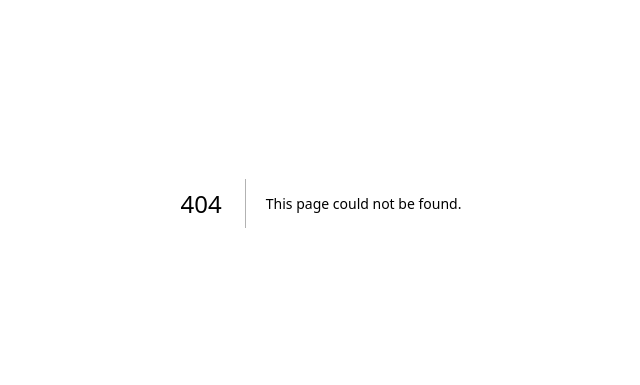
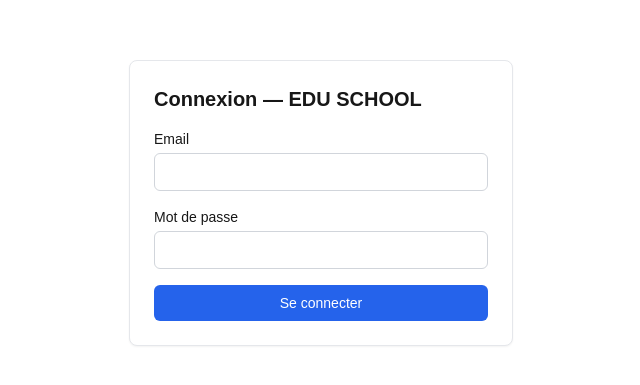
Before and after one commit to romain4-landry/Edu-school, a Next.js app: page /login in a window 1280 px wide. Before the commit this address had no page. Shown: the part 197-582 px from the top of the page, without its empty margins (319-959 px from the left). Built offline with nearby package versions, Linux system fonts and the light colour scheme.

Commit message:
NextAuth: authentification credentials + middleware RBAC

```diff
--- a/package.json
+++ b/package.json
@@ -14,6 +14,7 @@
     "bcryptjs": "^3.0.3",
     "dotenv": "^17.4.2",
     "next": "14.2.35",
+    "next-auth": "^4.24.14",
     "pg": "^8.22.0",
     "react": "^18",
     "react-dom": "^18"
--- /dev/null
+++ b/src/app/(auth)/login/page.tsx
@@ -0,0 +1,75 @@
+"use client";
+
+import { signIn } from "next-auth/react";
+import { useState, FormEvent } from "react";
+import { useRouter } from "next/navigation";
+
+export default function LoginPage() {
+  const router = useRouter();
+  const [erreur, setErreur] = useState<string | null>(null);
+  const [chargement, setChargement] = useState(false);
+
+  async function handleSubmit(e: FormEvent<HTMLFormElement>) {
+    e.preventDefault();
+    setErreur(null);
+    setChargement(true);
+
+    const formData = new FormData(e.currentTarget);
+    const res = await signIn("credentials", {
+      email: formData.get("email"),
+      password: formData.get("password"),
+      redirect: false,
+    });
+
+    setChargement(false);
+
+    if (res?.error) {
+      setErreur("Email ou mot de passe incorrect.");
+      return;
+    }
+
+    router.push("/");
+    router.refresh();
+  }
+
+  return (
+    <main className="flex min-h-screen items-center justify-center p-8">
+      <form
+        onSubmit={handleSubmit}
+        className="w-full max-w-sm space-y-4 rounded-lg border border-gray-200 bg-white p-6 shadow-sm"
+      >
+        <h1 className="text-xl font-semibold">Connexion — EDU SCHOOL</h1>
+
+        <div>
+          <label className="mb-1 block text-sm font-medium">Email</label>
+          <input
+            name="email"
+            type="email"
+            required
+            className="w-full rounded-md border border-gray-300 px-3 py-2 text-sm"
+          />
+        </div>
+
+        <div>
+          <label className="mb-1 block text-sm font-medium">Mot de passe</label>
+          <input
+            name="password"
+            type="password"
+            required
+            className="w-full rounded-md border border-gray-300 px-3 py-2 text-sm"
+          />
+        </div>
+
+        {erreur && <p className="text-sm text-red-600">{erreur}</p>}
+
+        <button
+          type="submit"
+          disabled={chargement}
+          className="w-full rounded-md bg-blue-600 px-4 py-2 text-sm font-medium text-white hover:opacity-90 disabled:opacity-50"
+        >
+          {chargement ? "Connexion..." : "Se connecter"}
+        </button>
+      </form>
+    </main>
+  );
+}
--- /dev/null
+++ b/src/app/(dashboard)/admin/page.tsx
@@ -0,0 +1,15 @@
+import { getServerSession } from "next-auth";
+import { authOptions } from "@/lib/auth";
+
+export default async function AdminPage() {
+  const session = await getServerSession(authOptions);
+
+  return (
+    <main className="p-8">
+      <h1 className="text-2xl font-bold">Espace Admin</h1>
+      <p className="mt-2 text-gray-600">
+        Connecté en tant que {session?.user?.name} ({session?.user?.role}).
+      </p>
+    </main>
+  );
+}
--- /dev/null
+++ b/src/app/acces-refuse/page.tsx
@@ -0,0 +1,13 @@
+export default function AccesRefusePage() {
+  return (
+    <main className="flex min-h-screen flex-col items-center justify-center gap-2 p-8 text-center">
+      <h1 className="text-2xl font-bold text-red-600">Accès refusé</h1>
+      <p className="text-gray-600">
+        Vous n&apos;avez pas les droits nécessaires pour accéder à cette page.
+      </p>
+      <a href="/" className="text-blue-600 underline">
+        Retour à l&apos;accueil
+      </a>
+    </main>
+  );
+}
--- /dev/null
+++ b/src/app/api/auth/[...nextauth]/route.ts
@@ -0,0 +1,6 @@
+import NextAuth from "next-auth";
+import { authOptions } from "@/lib/auth";
+
+const handler = NextAuth(authOptions);
+
+export { handler as GET, handler as POST };
--- /dev/null
+++ b/src/lib/auth.ts
@@ -0,0 +1,61 @@
+import type { NextAuthOptions } from "next-auth";
+import CredentialsProvider from "next-auth/providers/credentials";
+import bcrypt from "bcryptjs";
+import { prisma } from "@/lib/prisma";
+
+export const authOptions: NextAuthOptions = {
+  session: {
+    strategy: "jwt",
+  },
+  pages: {
+    signIn: "/login",
+  },
+  providers: [
+    CredentialsProvider({
+      name: "Identifiants",
+      credentials: {
+        email: { label: "Email", type: "email" },
+        password: { label: "Mot de passe", type: "password" },
+      },
+      async authorize(credentials) {
+        if (!credentials?.email || !credentials?.password) return null;
+
+        const utilisateur = await prisma.utilisateur.findUnique({
+          where: { email: credentials.email },
+        });
+
+        if (!utilisateur || !utilisateur.actif) return null;
+
+        const motDePasseValide = await bcrypt.compare(
+          credentials.password,
+          utilisateur.motDePasseHash
+        );
+
+        if (!motDePasseValide) return null;
+
+        return {
+          id: utilisateur.id,
+          email: utilisateur.email,
+          name: `${utilisateur.prenom} ${utilisateur.nom}`,
+          role: utilisateur.role,
+        };
+      },
+    }),
+  ],
+  callbacks: {
+    async jwt({ token, user }) {
+      if (user) {
+        token.role = (user as any).role;
+        token.id = (user as any).id;
+      }
+      return token;
+    },
+    async session({ session, token }) {
+      if (session.user) {
+        (session.user as any).role = token.role;
+        (session.user as any).id = token.id;
+      }
+      return session;
+    },
+  },
+};
```
Also changed, not shown: src/middleware.ts (added, +41 -0 lines), src/types/next-auth.d.ts (added, +26 -0 lines), 1 other file (tests, documents, lock files or other folders).
